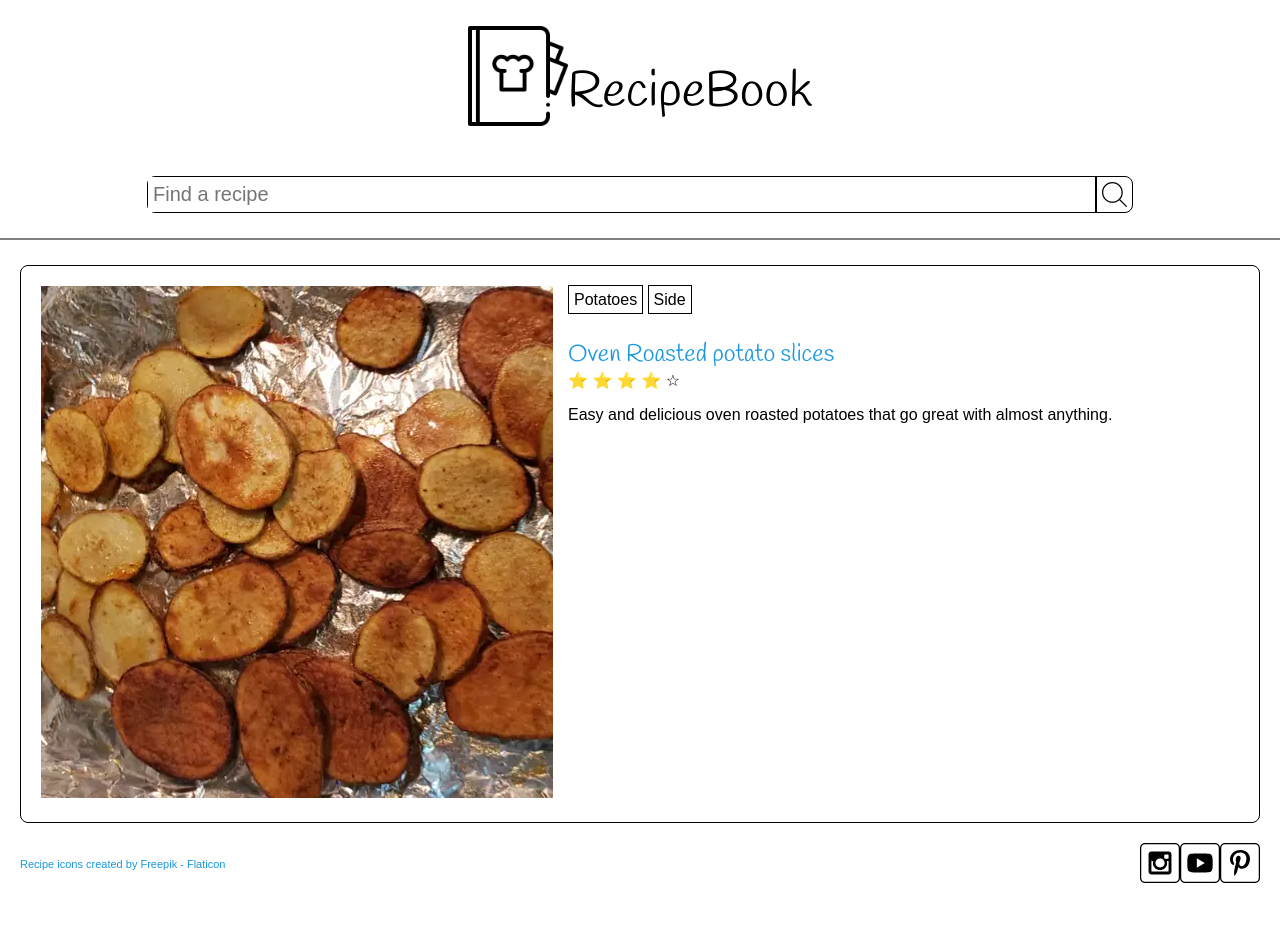
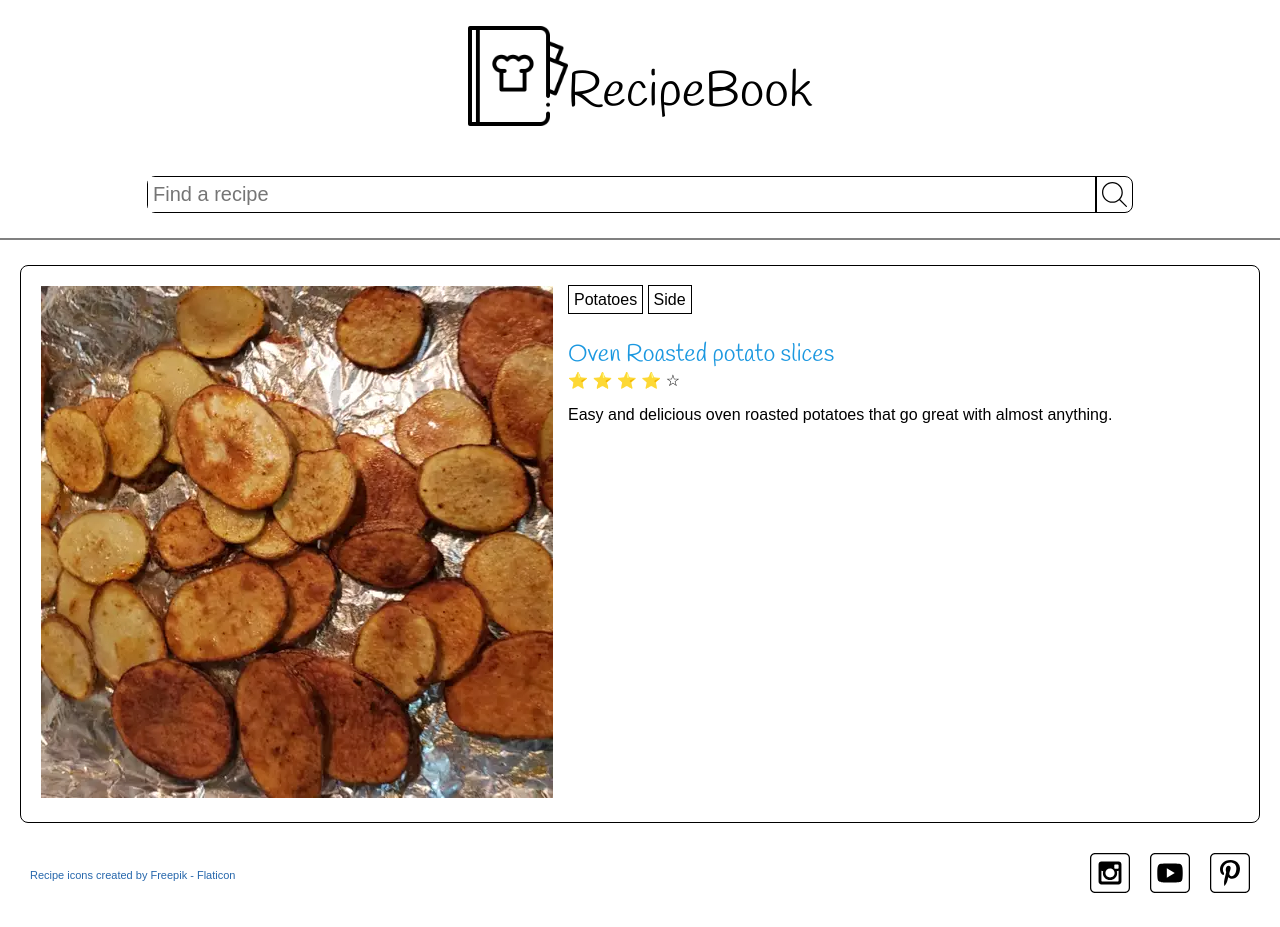
Before and after one commit to a-barret/wdd131, a plain HTML site: page recipes/index.html in a window 1280 px wide. Before the commit the page ends 905 px from the top, so only its background shows below. Drawn offline with Linux system fonts and the light colour scheme.

Commit message:
Fixed accessibility issues

```diff
--- a/recipes/index.html
+++ b/recipes/index.html
@@ -8,9 +8,9 @@
     <meta property="og:title" content="RecipeBook">
     <meta property="og:type" content="website" />
     <meta property="og:description" content="A webpage to view a collection of recipes.">
-    <meta property="og:image" content="">
-    <meta property="og:url" content="URL of the page">
-    <meta name="twitter:card" content="summary_large_image">
+    <meta property="og:image" content="https://a-barret.github.io/wdd131/recipes/images/recipe-book.png">
+    <meta property="og:url" content="https://a-barret.github.io/wdd131/recipes/">
+    <meta name="twitter:card" content="https://a-barret.github.io/wdd131/recipes/images/roasted-potatoes.webp">
     <title>RecipeBook</title>
     <link rel="icon" type="image/png" href="../favicon.png">
     <link rel="stylesheet" href="recipes.css" />
@@ -61,7 +61,7 @@
             <a href="#"><img src="images/youtube_icon.svg" alt="youtube icon"></a>
             <a href="#"><img src="images/pinterest_icon.svg" alt="pinterest icon"></a>
         </div>
-        <a href="https://www.flaticon.com/free-icons/recipe" title="recipe icons">Recipe icons created by Freepik - Flaticon</a>
+        <a id="recipeIconsLink"href="https://www.flaticon.com/free-icons/recipe" title="recipe icons">Recipe icons created by Freepik - Flaticon</a>
     </footer>
 </body>
 </html>
--- a/recipes/recipes.css
+++ b/recipes/recipes.css
@@ -114,12 +114,14 @@ footer {
 
 .social a img {
     width: 40px;
+    margin: 10px;
 }
 
-footer a {
+#recipeIconsLink {
     font-size: 11px;
     text-decoration: none;
-    color: var(--primary-color);
+    color: rgb(38, 103, 172);
+    margin: 10px;
 }
 
 @media screen and (min-width: 600px) {
```
